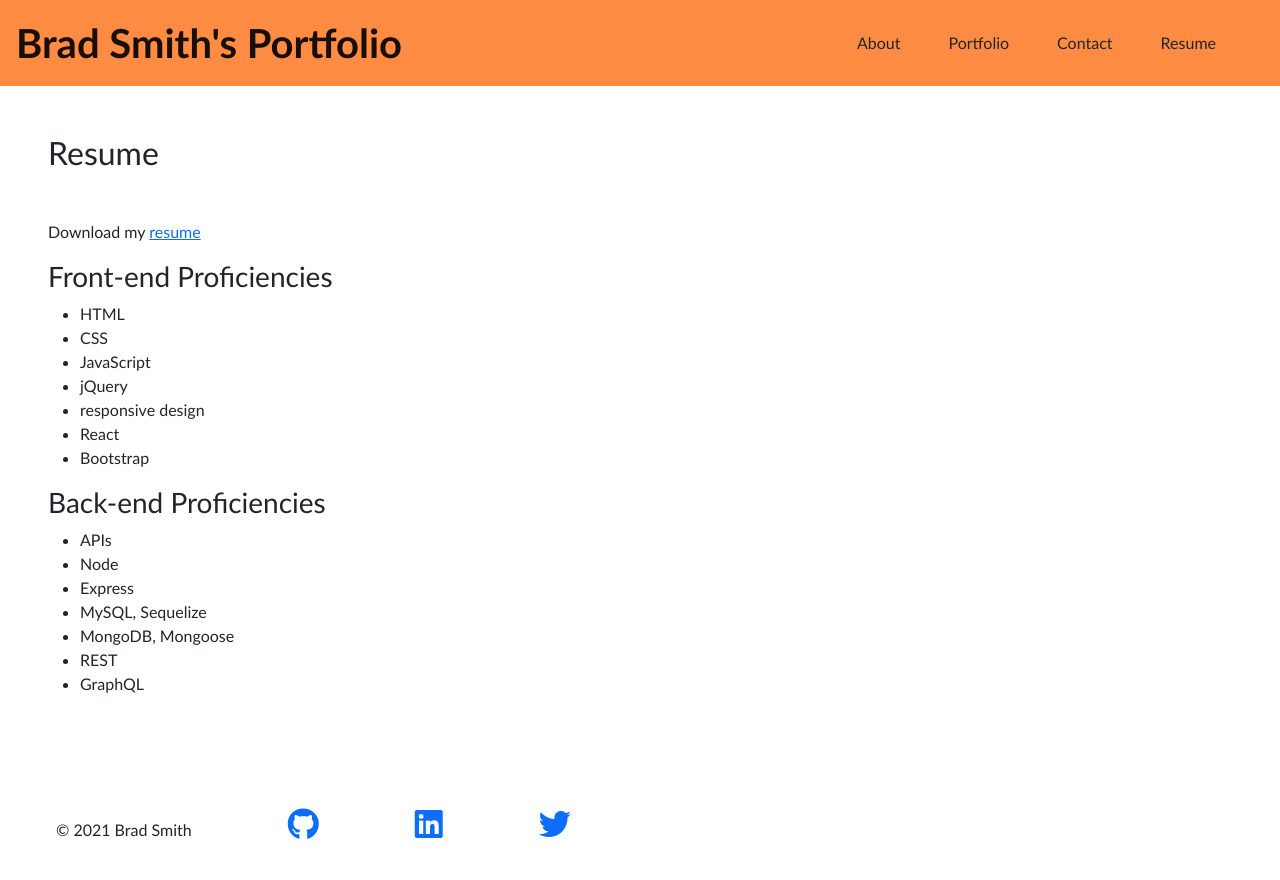
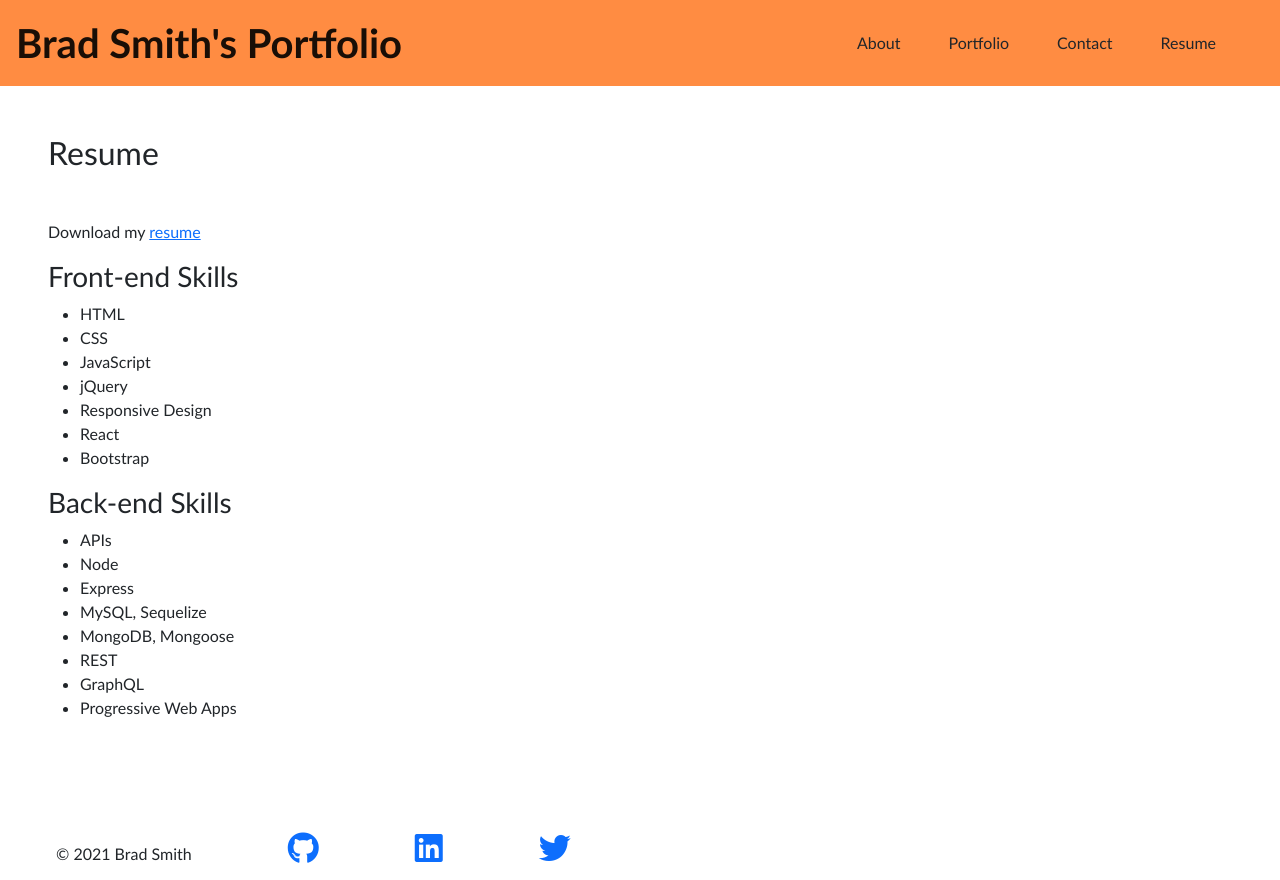
Before and after one commit to smithfamily42/react-portfolio, a React (Create React App) app: page / in a window 1280 px wide. Both pictures are taken after a click on the element "Resume". Before the commit the page ends 856 px from the top, so only its background shows below. Built offline with nearby package versions, Linux system fonts and the light colour scheme.

Commit message:
reverted back a commit before build and updated resume page

```diff
--- a/package.json
+++ b/package.json
@@ -12,7 +12,7 @@
     "react": "^17.0.2",
     "react-dom": "^17.0.2",
     "react-popper": "^2.2.5",
-    "react-scripts": "4.0.3",
+    "react-scripts": "^4.0.3",
     "web-vitals": "^1.1.2"
   },
   "scripts": {
--- a/src/components/Resume/index.js
+++ b/src/components/Resume/index.js
@@ -5,19 +5,19 @@ function Resume() {
     <section className="my-5">
       <div className="my-2">
       <p>
-        Download my <a href="https://www.linkedin.com/">resume</a>
+        Download my <a target="_blank" rel="noopener noreferrer" href="https://drive.google.com/file/d/1goZNdQS_e_JEWpZD3FhfPqiBXCrZSGZn/view?usp=sharing">resume</a>
         </p>
-        <h3>Front-end Proficiencies</h3>
+        <h3>Front-end Skills</h3>
         <ul className="skills">
           <li>HTML</li>
           <li>CSS</li>
           <li>JavaScript</li>
           <li>jQuery</li>
-          <li>responsive design</li>
+          <li>Responsive Design</li>
           <li>React</li>
           <li>Bootstrap</li>
         </ul>
-        <h3>Back-end Proficiencies</h3>
+        <h3>Back-end Skills</h3>
         <ul className="skills">
           <li>APIs</li>
           <li>Node</li>
@@ -26,6 +26,7 @@ function Resume() {
           <li>MongoDB, Mongoose</li>
           <li>REST</li>
           <li>GraphQL</li>
+          <li>Progressive Web Apps</li>
         </ul>
       </div>
     </section>
```
Also changed, not shown: 1 other file (tests, documents, lock files or other folders).
